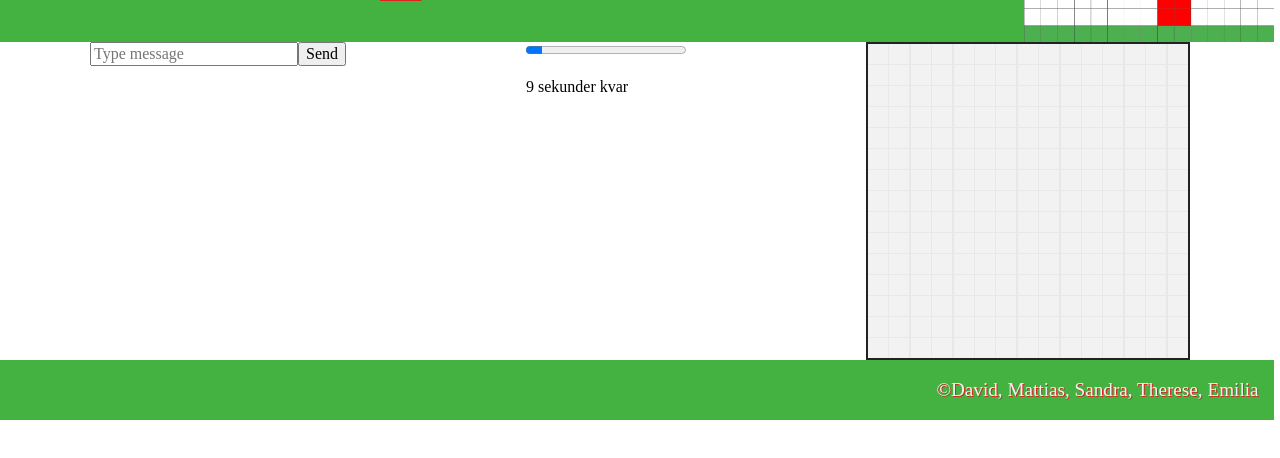
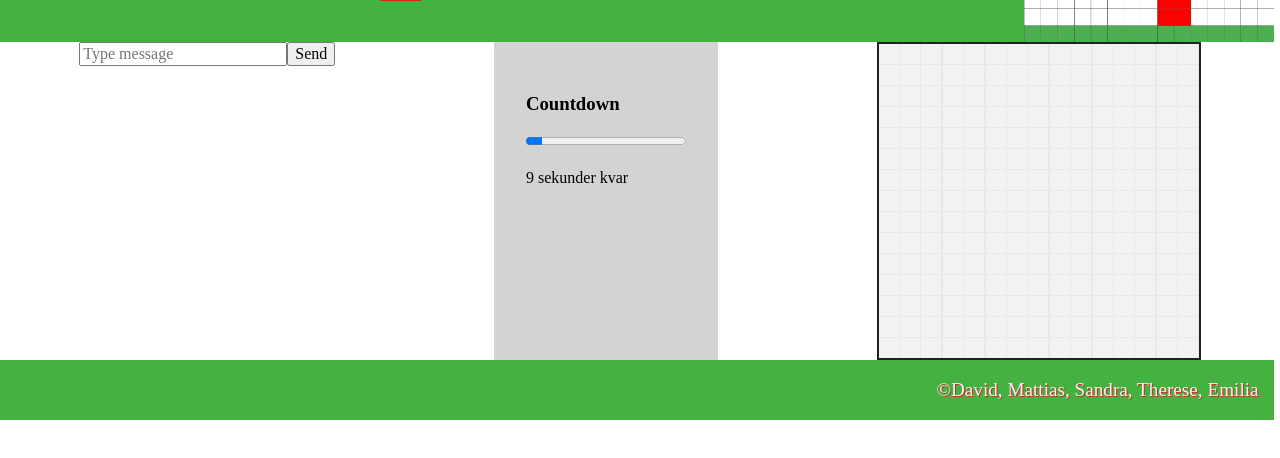
Before and after one commit to davidstalgren/apiutv-grupp-8, a website built with Vite: page frontend/index.html in a window 1280 px wide. Both pictures are taken after a click on the button "Starta". Shown: the part 208-666 px from the top of the page. Built offline with nearby package versions, Linux system fonts and the light colour scheme; files whose address does not match are found by name.

Commit message:
Small adjustments to countdown

```diff
--- a/frontend/scripts/gameplay.js
+++ b/frontend/scripts/gameplay.js
@@ -16,10 +16,12 @@ function printPreviewCountdown() {
     console.log('Count down');
 
     const container = document.createElement('div');
+    const heading = document.createElement('h3');
     const progress = document.createElement('progress');
     const timerText = document.createElement('p');
 
     container.className = 'previewCountdownContainer';
+    heading.innerHTML = 'Countdown';
     progress.value = 0;
     progress.max = 10;
 
@@ -35,6 +37,6 @@ function printPreviewCountdown() {
         timer -= 1;
     }, 1000);
 
-    container.append(progress, timerText);
+    container.append(heading, progress, timerText);
     app.appendChild(container);
 ;}
--- a/frontend/style/style.scss
+++ b/frontend/style/style.scss
@@ -63,6 +63,11 @@ h1 {
   }
 }
 
+.previewCountdownContainer {
+  background-color: #d3d3d3;
+  padding: 2em;
+}
+
 .footer{
   font-size:larger;
   background-color: #43B241;
```
Also changed, not shown: frontend/style/style.css.
